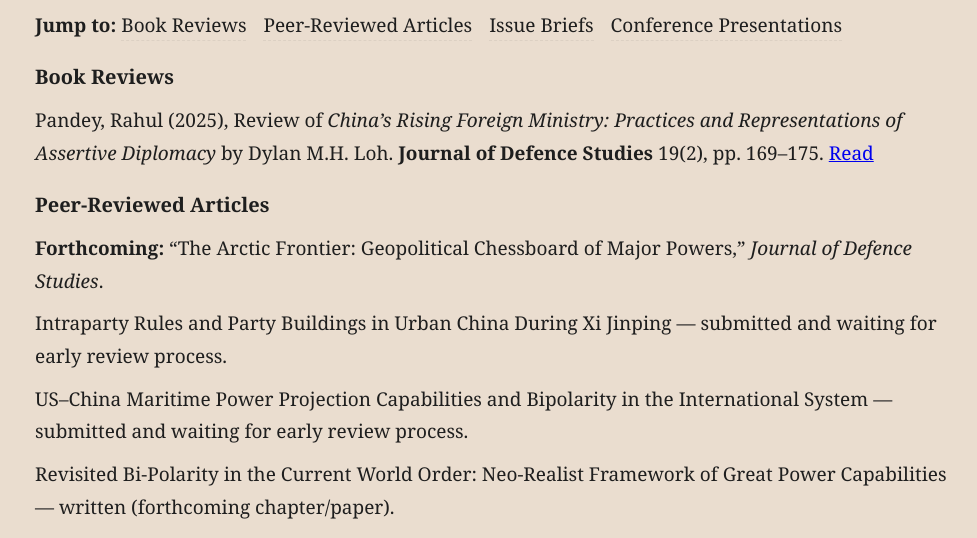
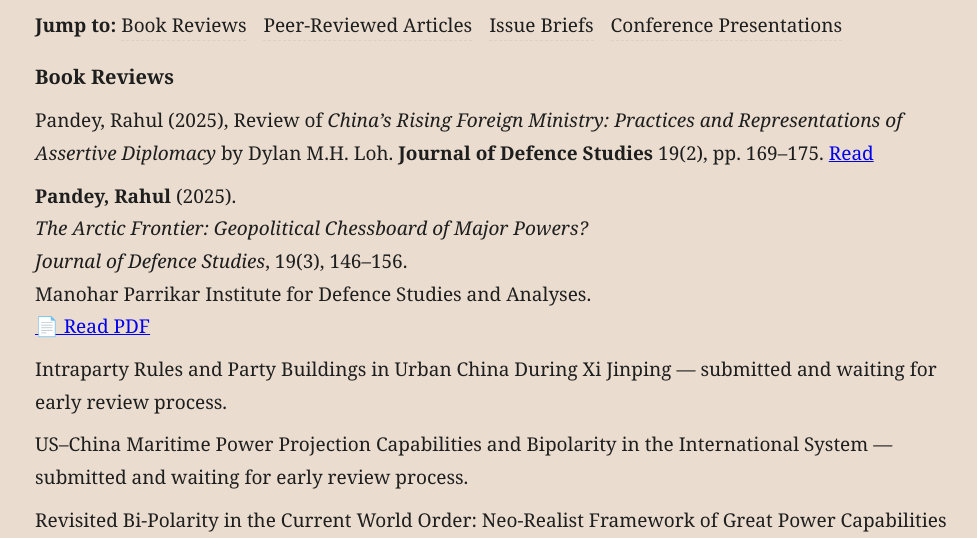
Before and after one commit to rahulpandey95/rahulpandey95.github.io, a plain HTML site: page research.html in a window 1280 px wide. Shown: the part 247-785 px from the top of the page, without its empty margins (143-1120 px from the left). Drawn offline with Linux system fonts and the light colour scheme.

Commit message:
Update research.html

```diff
--- a/research.html
+++ b/research.html
@@ -31,8 +31,14 @@
   </section>
 
   <section id="peer">
-    <h2>Peer-Reviewed Articles</h2>
-    <div class="cv-item"><strong>Forthcoming:</strong> “The Arctic Frontier: Geopolitical Chessboard of Major Powers,” <em>Journal of Defence Studies</em>.</div>
+  <div class="cv-item">
+  <strong>Pandey, Rahul</strong> (2025).<br>
+  <em>The Arctic Frontier: Geopolitical Chessboard of Major Powers?</em><br>
+  <em>Journal of Defence Studies</em>, 19(3), 146–156.<br>
+  Manohar Parrikar Institute for Defence Studies and Analyses.<br>
+  <a href="https://www.idsa.in/wp-content/uploads/2025/11/8-jds-19-3-2025-Rahul-Pandey.pdf" target="_blank">📄 Read PDF</a>
+</div>
+
     <div class="cv-item">Intraparty Rules and Party Buildings in Urban China During Xi Jinping — submitted and waiting for early review process.</div>
     <div class="cv-item">US–China Maritime Power Projection Capabilities and Bipolarity in the International System — submitted and waiting for early review process.</div>
     <div class="cv-item">Revisited Bi-Polarity in the Current World Order: Neo-Realist Framework of Great Power Capabilities — written (forthcoming chapter/paper).</div>
```
